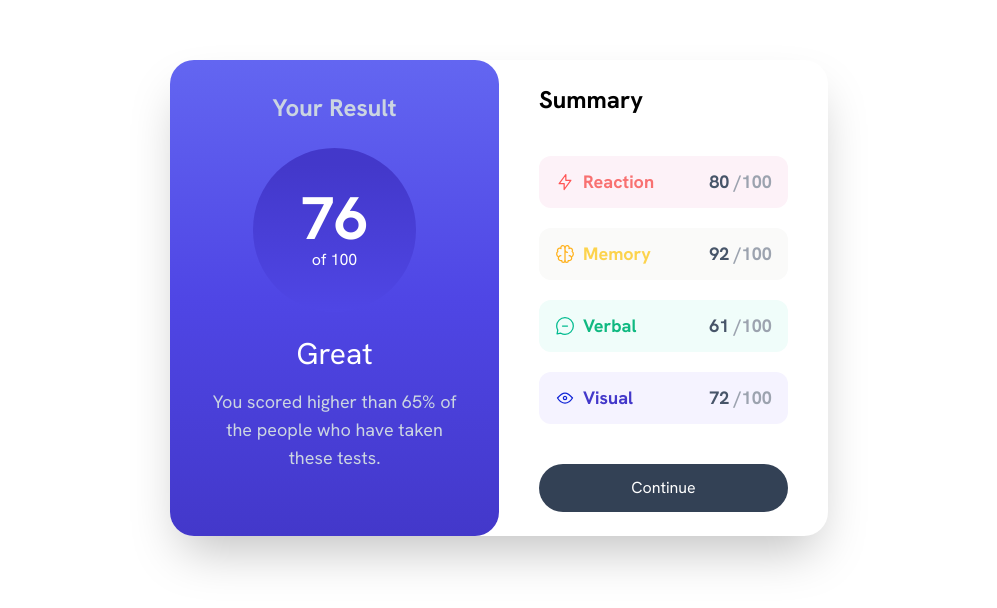
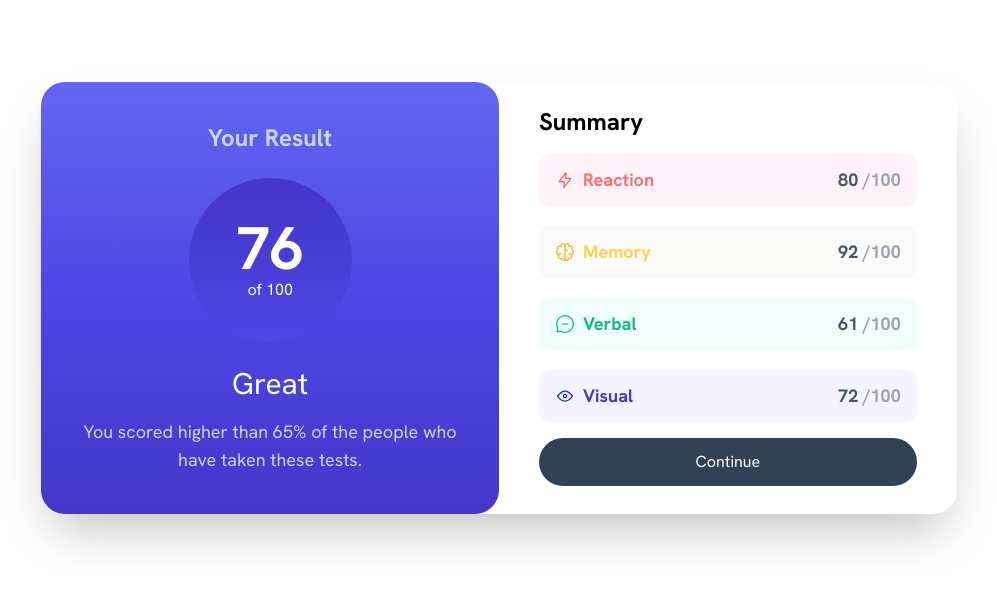
Before and after one commit to harshavardhan1010/Frontend-Mentor-Results-summary-component, a website: page index.html in a window 1280 px wide. Shown: the part 102-710 px from the top of the page, without its empty margins (141-1138 px from the left). Drawn offline with Linux system fonts and the light colour scheme; a web font is replaced by a local one.

Commit message:
second commit

```diff
--- a/index.html
+++ b/index.html
@@ -19,12 +19,12 @@
   </head>
   <body>
     <!-- Global Container -->
-    <div class="flex justify-center items-center min-h-screen md:p-0 w-screen">
+    <div class="flex justify-center items-center min-h-screen w-screen md:p-10">
       <!-- Card Container -->
       <div class="shadow-2xl bg-white flex flex-col md:flex-row rounded-3xl">
         <!-- Gradient Container -->
         <div
-          class="rounded-t-0 rounded-b-3xl md:rounded-t-3xl p-8 bg-gradient-to-b from-indigo-500 via-indigo-600 to-indigo-700 text-center flex flex-col items-center font-serif space-y-6 text-white md:w-1/2"
+          class="rounded-t-0 rounded-b-3xl md:rounded-t-3xl p-10 bg-gradient-to-b from-indigo-500 via-indigo-600 to-indigo-700 text-center flex flex-col items-center font-serif space-y-6 text-white md:w-1/2"
         >
           <div class="text-2xl font-bold text-slate-300">Your Result</div>
           <div
@@ -35,7 +35,7 @@
           </div>
           <div class="space-y-4">
             <div class="text-3xl">Great</div>
-            <div class="max-w-xs text-slate-300 text-lg">
+            <div class="text-slate-300 text-lg">
               You scored higher than 65% of the people who have taken these
               tests.
             </div>
@@ -45,7 +45,7 @@
         <div class="md:w-1/2 p-6 md:px-10 font-serif">
           <h1 class="font-bold text-2xl">Summary</h1>
           <div
-            class="flex flex-col justify-center items-center space-y-5 py-10 text-lg"
+            class="flex flex-col justify-center items-center space-y-5 py-4 text-lg"
           >
             <div
               class="bg-pink-50 py-3 rounded-xl px-4 w-full flex justify-between"
```
Also changed, not shown: output.css.
